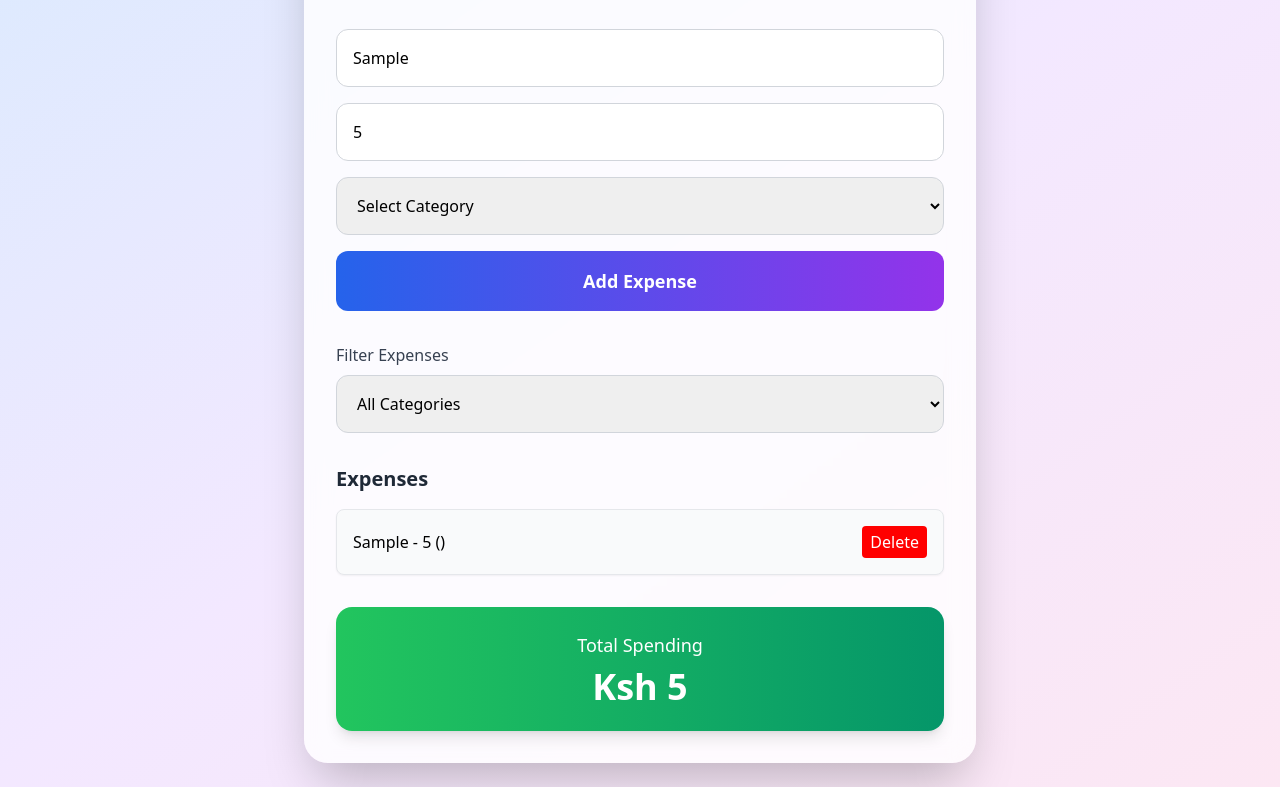
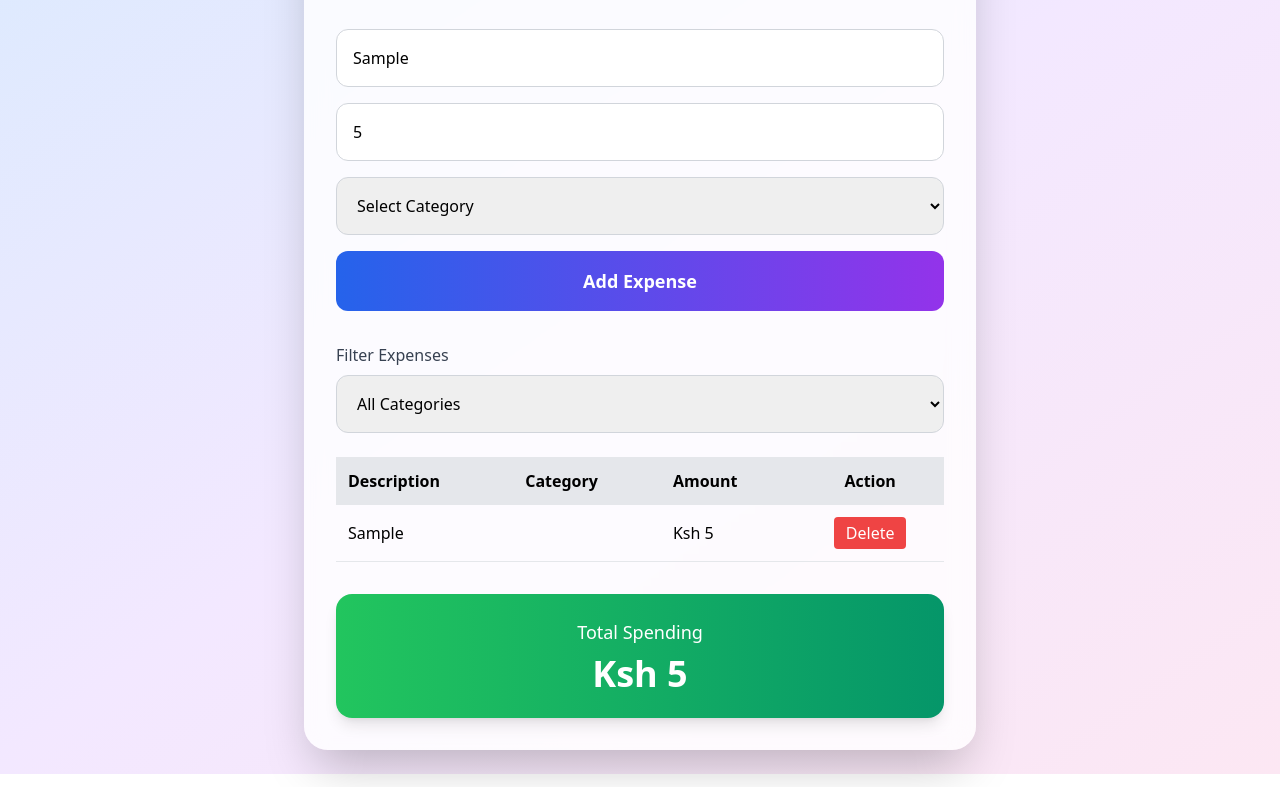
Before and after one commit to Idahk19/smart-expenses, a plain HTML site: page index.html in a window 1280 px wide. Both pictures are taken after typing "Sample", "5" into the empty fields and a click on the button "Add Expense". Shown: the part 131-918 px from the top of the page. Drawn offline with nearby package versions, Linux system fonts and the light colour scheme.

Commit message:
add a table structure for  expense display

```diff
--- a/index.html
+++ b/index.html
@@ -29,7 +29,7 @@
             <input
                 type="text"
                 id="description"
-                placeholder="Expense Description"
+                placeholder="Expense"
                 class="w-full p-4 rounded-xl border border-gray-300 focus:ring-2 focus:ring-blue-500 focus:outline-none"
             >
 
@@ -79,13 +79,22 @@
         </div>
 
         <!-- Expense List -->
-        <div class="mt-8">
-            <h2 class="text-xl font-semibold text-gray-800 mb-4">
-                Expenses
-            </h2>
+        <div class="mt-6 overflow-x-auto">
+        <table class="w-full border-collapse">
+        <thead>
+            <tr class="bg-gray-200">
+                <th class="p-3 text-left">Description</th>
+                <th class="p-3 text-left">Category</th>
+                <th class="p-3 text-left">Amount</th>
+                <th class="p-3 text-center">Action</th>
+            </tr>
+        </thead>
 
-            <ul id="expenseList" class="space-y-3"></ul>
-        </div>
+        <tbody id="expenseList">
+            <!-- Expenses go here -->
+        </tbody>
+    </table>
+</div>
 
         <!-- Total -->
         <div class="mt-8 bg-gradient-to-r from-green-500 to-emerald-600 text-white p-6 rounded-2xl text-center shadow-lg">
--- a/script.js
+++ b/script.js
@@ -29,15 +29,20 @@ function updateUI(){
     list.innerHTML = ""; // clear old list first
     tracker.expenses.forEach((expense, index) =>{
         list.innerHTML += `
-           <li class="flex justify-between items-center bg-gray-50 border border-gray-200 p-4 rounded-lg shadow-sm">
-
-                ${expense.description} - ${expense.amount} (${expense.category})
-                <button onclick="deleteExpense(${index})"
-                style="background-color: red; color: white; padding: 4px 8px; border: none; border-radius: 4px; cursor: pointer; margin-left: 10px;">
-                    Delete
-                </button>
-            </li>
-        `;
+    <tr class="border-b hover:bg-gray-50">
+        <td class="p-3">${expense.description}</td>
+        <td class="p-3">${expense.category}</td>
+        <td class="p-3">Ksh ${expense.amount}</td>
+        <td class="p-3 text-center">
+            <button
+                onclick="deleteExpense(${index})"
+                class="bg-red-500 hover:bg-red-600 text-white px-3 py-1 rounded"
+            >
+                Delete
+            </button>
+        </td>
+    </tr>
+`;
     });
     total.textContent = tracker.calculateTotal();
 }
```
